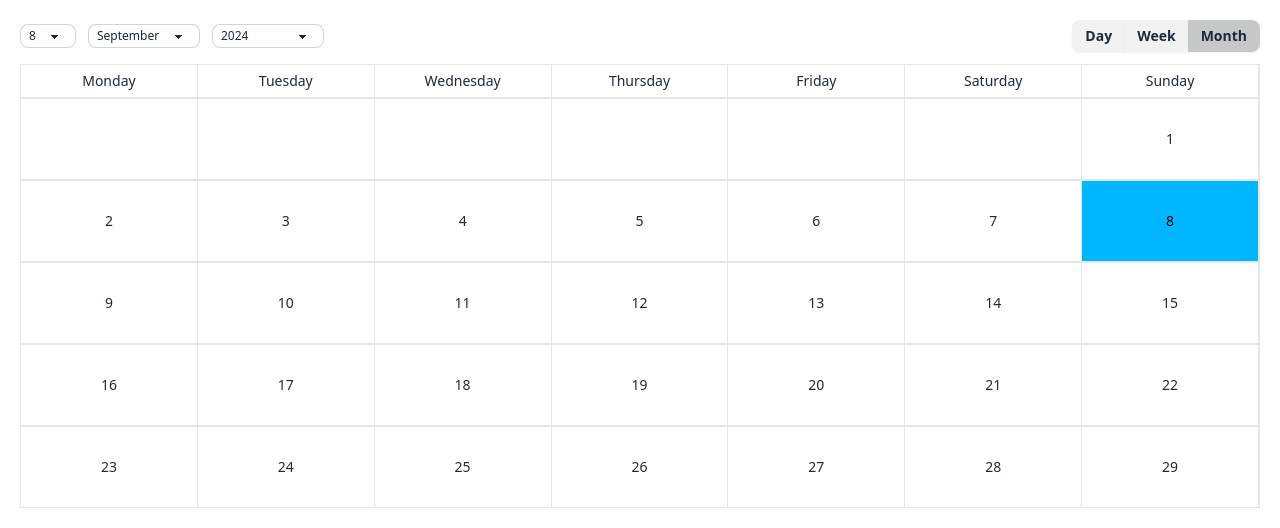
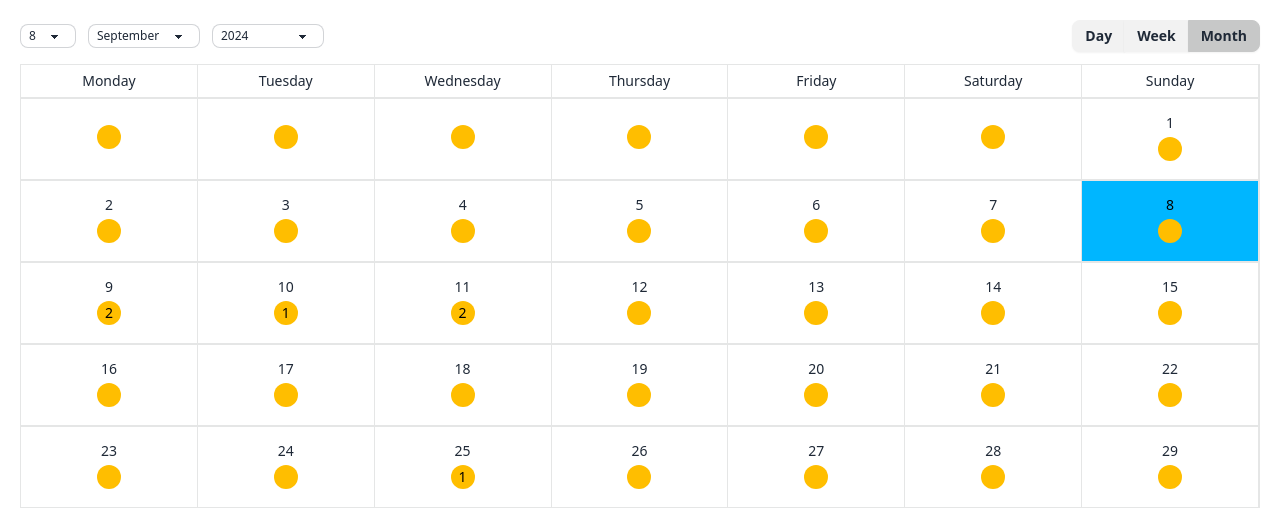
Before and after one commit to SAR-dev/react-event-calendar, a React (Vite) app: page / in a window 1280 px wide. Both pictures are taken after a click on the button "Month". Shown: the top 528 px of the page. Built offline with nearby package versions, Linux system fonts and the light colour scheme.

Commit message:
month done

```diff
--- a/src/components/MonthView.tsx
+++ b/src/components/MonthView.tsx
@@ -1,5 +1,5 @@
 import { useMemo } from "react"
-import { getWeeksByYearAndMonth, weeks, weekdays } from "../helpers/calendar"
+import { getWeeksByYearAndMonth, weeks, weekdays, isMatchingDate } from "../helpers/calendar"
 import { CalendarDataType } from "../types/types";
 
 const MonthView = ({
@@ -7,7 +7,7 @@ const MonthView = ({
     month,
     date,
     data
-}:{
+}: {
     year: number,
     month: number,
     date: number,
@@ -17,6 +17,18 @@ const MonthView = ({
         () => getWeeksByYearAndMonth(year, month),
         [year, month]
     );
+
+    const countEventsByYearMonthDate = (weekNo: number, weekDayIndex: number) => {
+        const d = weeksByYearAndMonth[weekNo][weekDayIndex]
+        if (!d) return;
+        const count = data.filter(e => isMatchingDate({
+            dateObject: new Date(e.start_at),
+            year,
+            month,
+            date: d
+        })).length
+        if (count > 0) return count;
+    }
 
     return (
         <div className="flex flex-col relative">
@@ -30,8 +42,13 @@ const MonthView = ({
             {weeks.map((weekNo) => (
                 <div className="w-full grid grid-cols-7 border border-base-300 text-sm font-medium" key={weekNo}>
                     {weekdays.map((weekday, i) => (
-                        <div className={`h-20 flex justify-center items-center w-full bg-base-100 border-r border-base-300 ${weeksByYearAndMonth[weekNo][weekday.index] == date ? "bg-info text-info-content" : ""}`} key={i}>
+                        <div className={`h-20 relative flex flex-col gap-1 justify-center items-center w-full bg-base-100 border-r border-base-300 ${weeksByYearAndMonth[weekNo][weekday.index] == date ? "bg-info text-info-content" : ""}`} key={i}>
                             {weeksByYearAndMonth[weekNo][weekday.index]}
+                            <div className="w-full flex items-center justify-center">
+                                <div className="h-6 w-6 flex justify-center items-center bg-warning text-warning-content rounded-full mb-1">
+                                    {countEventsByYearMonthDate(weekNo, weekday.index)}
+                                </div>
+                            </div>
                         </div>
                     ))}
                 </div>
```
